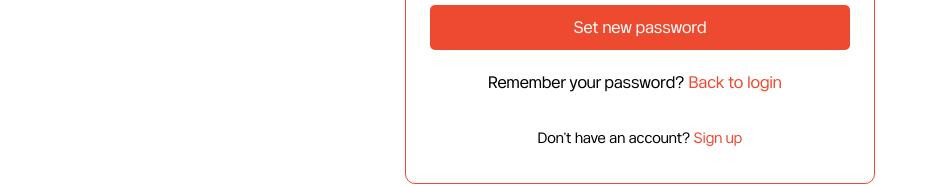
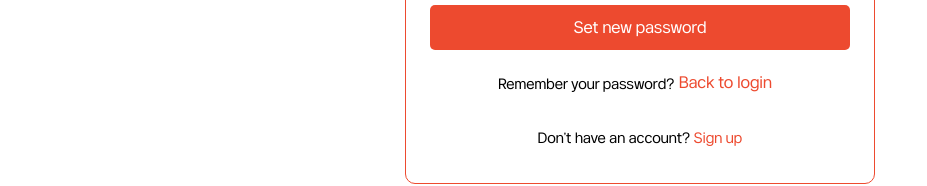
Before and after one commit to ja11even/PetMuse, a React (Vite) app: page /reset-password in a window 1280 px wide. Shown: the part 549-735 px from the top of the page, without its empty margins (0-927 px from the left). Built offline with nearby package versions, Linux system fonts and the light colour scheme; no server answers; a web font is replaced by a local one.

Commit message:
final changes

```diff
--- a/src/Components/DashboardMainLayout.jsx
+++ b/src/Components/DashboardMainLayout.jsx
@@ -188,7 +188,6 @@ function DashboardMainLayout() {
                 <PetName>{selectedPet?.name} </PetName>
               </>
             )}
-            {pets?.length > 1 && (
             <ChevronDown
               size={21}
               color="#ed4a2f"
@@ -198,7 +197,6 @@ function DashboardMainLayout() {
                 setSwitcher((prev) => !prev);
               }}
             />
-            )}
           </PetSwitcher>
         </PetSwitcherDiv>
       )}
--- a/src/Components/ProfileMainLayout.jsx
+++ b/src/Components/ProfileMainLayout.jsx
@@ -202,10 +202,14 @@ function ProfileMainLayout() {
               </EmailDiv>
               <LocationDiv>
                 <Label>Location</Label>
-                <Input
-                  readOnly
-                  value={`${user.user_metadata.city}, ${user.user_metadata.country}`}
-                />
+                {!user.user_metadata.city && !user.user_metadata.country ? (
+                  ""
+                ) : (
+                  <Input
+                    readOnly
+                    value={`${user.user_metadata.city}, ${user.user_metadata.country}`}
+                  />
+                )}
               </LocationDiv>
             </Form>
           </ProfileCard>
--- a/src/Pages/ResetPassword.jsx
+++ b/src/Pages/ResetPassword.jsx
@@ -97,7 +97,7 @@ const StyledFooterText = styled.p`
   margin-top: 10px;
 `;
 const StyledFooter2 = styled.p`
-  font-size: 1rem;
+  font-size: 0.9rem;
   display: flex;
   gap: 0.3rem;
   align-items: center;
```
Lines whose indentation alone changed are shown as unchanged.
